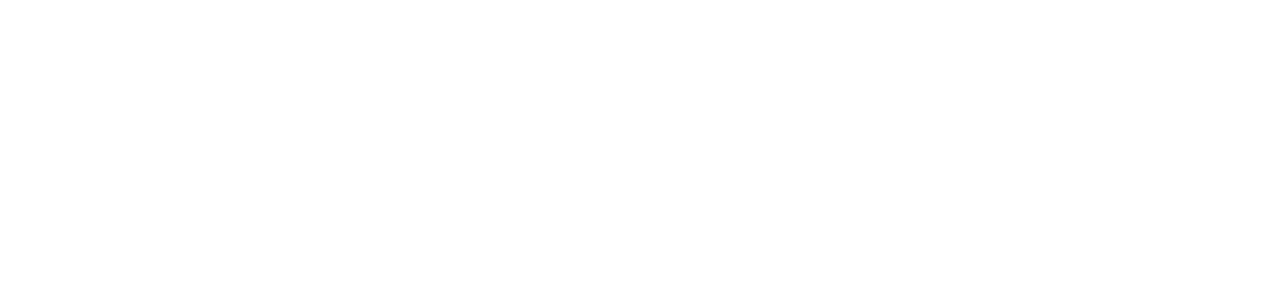
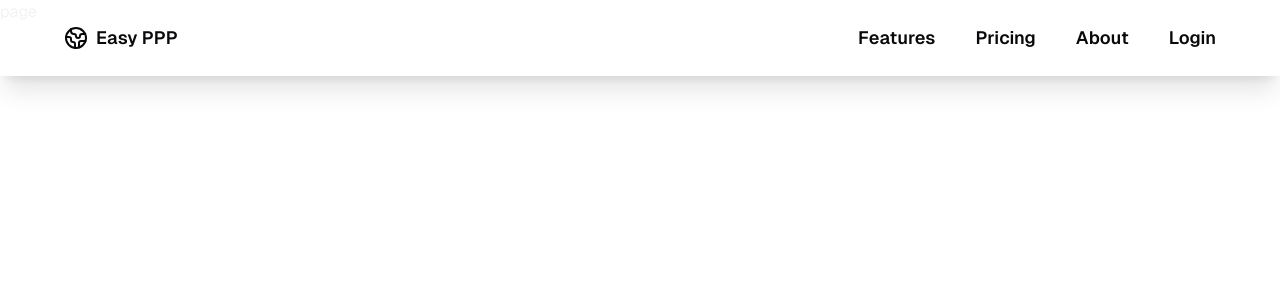
Before and after one commit to BrunoSoaresEngineering/sass-parity-deals-clone, a Next.js app: page / in a window 1280 px wide. Shown: the top 300 px of the page. Built offline with nearby package versions, Linux system fonts and the light colour scheme.

Commit message:
feat(Home): add Nav menu

```diff
--- /dev/null
+++ b/src/app/(marketing)/_components/Navbar.tsx
@@ -0,0 +1,31 @@
+import Link from 'next/link';
+import BrandLogo from '@/components/Brand-logo';
+
+function Navbar() {
+  return (
+    <header className="w-full py-6 shadow-xl fixed top-0 bg-background/95">
+      <nav className="flex items-center gap-10 container font-semibold">
+        <Link className="mr-auto" href="/">
+          <BrandLogo />
+        </Link>
+
+        <Link className="text-lg" href="/">
+          Features
+        </Link>
+
+        <Link className="text-lg" href="/">
+          Pricing
+        </Link>
+
+        <Link className="text-lg" href="/">
+          About
+        </Link>
+
+        <Link className="text-lg" href="/">
+          Login
+        </Link>
+      </nav>
+    </header>
+  );
+}
+export default Navbar;
--- /dev/null
+++ b/src/app/(marketing)/layout.tsx
@@ -0,0 +1,12 @@
+import type { ReactNode } from 'react';
+import Navbar from './_components/Navbar';
+
+function layout({ children }: { children: ReactNode }) {
+  return (
+    <div>
+      <Navbar />
+      {children}
+    </div>
+  );
+}
+export default layout;
--- /dev/null
+++ b/src/app/(marketing)/page.tsx
@@ -0,0 +1,7 @@
+type Props = {}
+function page({}: Props) {
+  return (
+    <div>page</div>
+  )
+}
+export default page;
--- a/src/app/layout.tsx
+++ b/src/app/layout.tsx
@@ -1,5 +1,7 @@
 import type { Metadata } from 'next';
 import localFont from 'next/font/local';
+import { cn } from '@/lib/utils';
+
 import './globals.css';
 
 const geistSans = localFont({
@@ -14,7 +16,7 @@
 });
 
 export const metadata: Metadata = {
-  title: 'Create Next App',
+  title: 'Easy PPP',
   description: 'Generated by create next app',
 };
 
@@ -26,7 +28,11 @@
   return (
     <html lang="en">
       <body
-        className={`${geistSans.variable} ${geistMono.variable} antialiased`}
+        className={cn(
+          geistSans.variable,
+          geistMono.variable,
+          'antialiased font-sans bg-background',
+        )}
       >
         {children}
       </body>
--- a/src/app/page.tsx
+++ /dev/null
@@ -1,3 +0,0 @@
-export default function Home() {
-  return (<div />);
-}
--- /dev/null
+++ b/src/components/Brand-logo.tsx
@@ -0,0 +1,11 @@
+import { Globe2Icon } from 'lucide-react';
+
+function BrandLogo() {
+  return (
+    <span className="flex items-center gap-2 font-semibold flex-shrink-0 text-lg">
+      <Globe2Icon />
+      <span>Easy PPP</span>
+    </span>
+  );
+}
+export default BrandLogo;
--- a/tailwind.config.ts
+++ b/tailwind.config.ts
@@ -1,4 +1,5 @@
 import type { Config } from 'tailwindcss';
+// eslint-disable-next-line import/no-extraneous-dependencies
 import { fontFamily } from 'tailwindcss/defaultTheme';
 
 const config: Config = {
@@ -11,68 +12,69 @@
   theme: {
     extend: {
       container: {
-  			center: 'true',
+        center: true,
         padding: '1.5rem',
         screens: {
           sm: '100%',
           md: '100%',
           lg: '100%',
-  				xl: '1200px'
-  			}
+          xl: '1200px',
+        },
       },
       fontFamily: {
         sans: ['var(--font-geist-sans)', ...fontFamily.sans],
-  			mono: ['var(--font-geist-mono)', ...fontFamily.mono]
+        mono: ['var(--font-geist-mono)', ...fontFamily.mono],
       },
       borderRadius: {
         lg: 'var(--radius)',
         md: 'calc(var(--radius) - 2px)',
-  			sm: 'calc(var(--radius) - 4px)'
+        sm: 'calc(var(--radius) - 4px)',
       },
       colors: {
         background: 'hsl(var(--background))',
         foreground: 'hsl(var(--foreground))',
         card: {
           DEFAULT: 'hsl(var(--card))',
-  				foreground: 'hsl(var(--card-foreground))'
+          foreground: 'hsl(var(--card-foreground))',
         },
         popover: {
           DEFAULT: 'hsl(var(--popover))',
-  				foreground: 'hsl(var(--popover-foreground))'
+          foreground: 'hsl(var(--popover-foreground))',
         },
         primary: {
           DEFAULT: 'hsl(var(--primary))',
-  				foreground: 'hsl(var(--primary-foreground))'
+          foreground: 'hsl(var(--primary-foreground))',
         },
         secondary: {
           DEFAULT: 'hsl(var(--secondary))',
-  				foreground: 'hsl(var(--secondary-foreground))'
+          foreground: 'hsl(var(--secondary-foreground))',
         },
         muted: {
           DEFAULT: 'hsl(var(--muted))',
-  				foreground: 'hsl(var(--muted-foreground))'
+          foreground: 'hsl(var(--muted-foreground))',
         },
         accent: {
           DEFAULT: 'hsl(var(--accent))',
-  				foreground: 'hsl(var(--accent-foreground))'
+          foreground: 'hsl(var(--accent-foreground))',
         },
         destructive: {
           DEFAULT: 'hsl(var(--destructive))',
-  				foreground: 'hsl(var(--destructive-foreground))'
+          foreground: 'hsl(var(--destructive-foreground))',
         },
         border: 'hsl(var(--border))',
         input: 'hsl(var(--input))',
         ring: 'hsl(var(--ring))',
         chart: {
-  				'1': 'hsl(var(--chart-1))',
-  				'2': 'hsl(var(--chart-2))',
-  				'3': 'hsl(var(--chart-3))',
-  				'4': 'hsl(var(--chart-4))',
-  				'5': 'hsl(var(--chart-5))'
-  			}
-  		}
-  	}
+          1: 'hsl(var(--chart-1))',
+          2: 'hsl(var(--chart-2))',
+          3: 'hsl(var(--chart-3))',
+          4: 'hsl(var(--chart-4))',
+          5: 'hsl(var(--chart-5))',
         },
-  plugins: [require("tailwindcss-animate")],
+      },
+    },
+  },
+  // eslint-disable-next-line @typescript-eslint/no-require-imports, global-require
+  plugins: [require('tailwindcss-animate')],
 };
 export default config;
```
Lines whose indentation alone changed are shown as unchanged.
